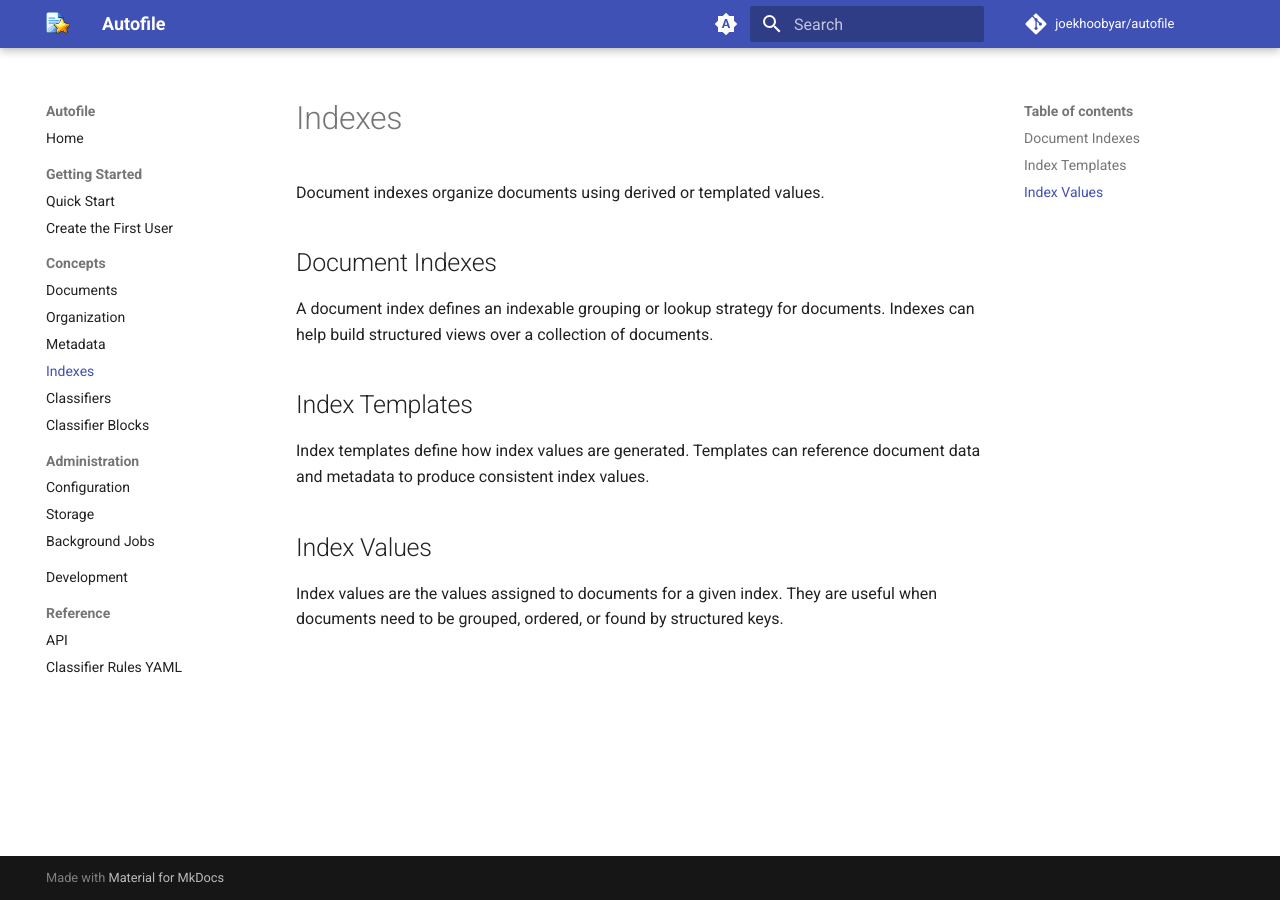
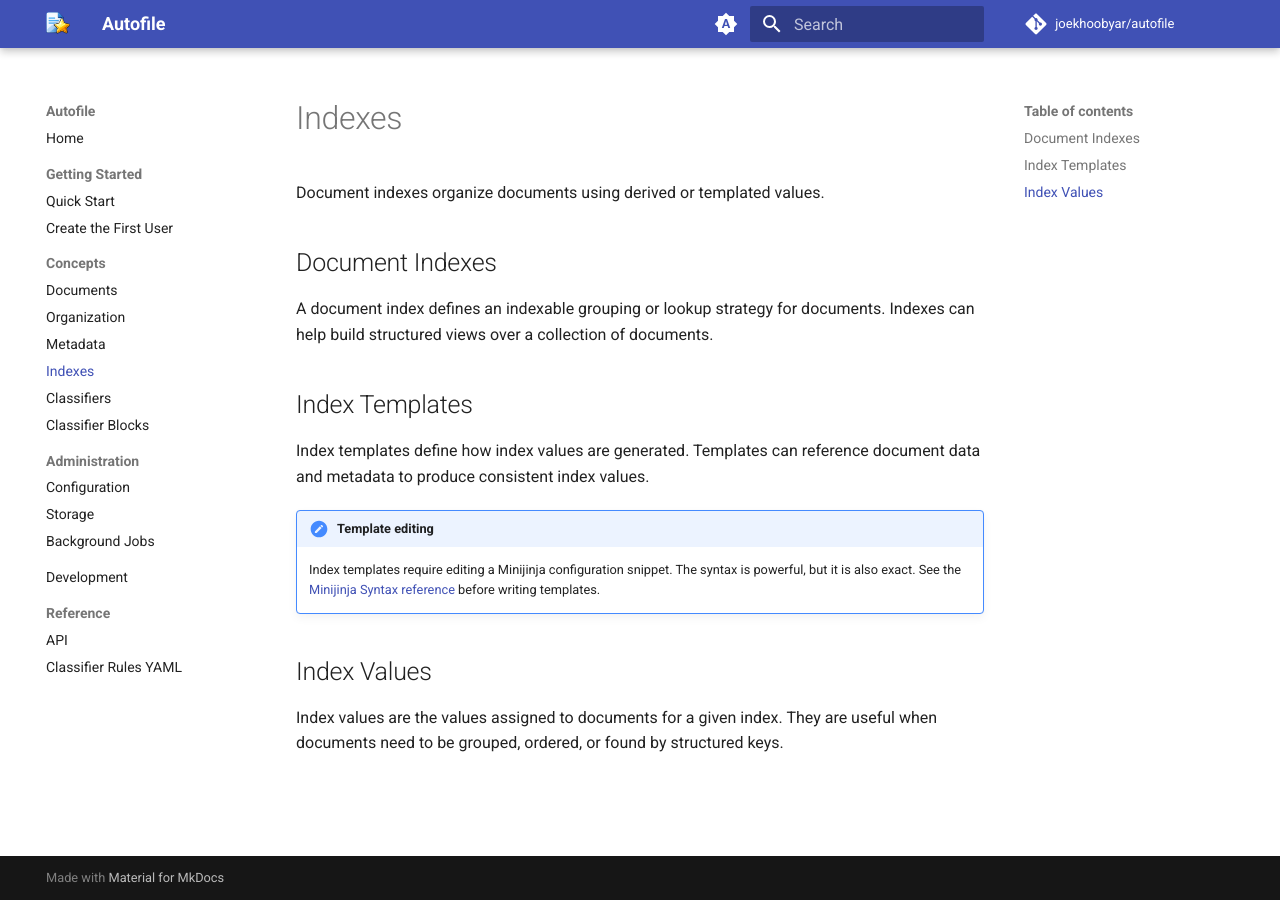
Before and after one commit to joekhoobyar/autofile, an MkDocs documentation site: the page built from docs/concepts/indexes.md, in a window 1280 px wide. Built offline with MkDocs 1.6.1 and Material for MkDocs 9.7.7, drawn with Linux system fonts in a browser that asks for light colours; comment, search, counter and statistics services are not loaded.

Commit message:
docs: add reference to Minijinja

```diff
--- a/docs/concepts/indexes.md
+++ b/docs/concepts/indexes.md
@@ -10,6 +10,9 @@ A document index defines an indexable grouping or lookup strategy for documents.
 
 Index templates define how index values are generated. Templates can reference document data and metadata to produce consistent index values.
 
+!!! note "Template editing"
+    Index templates require editing a Minijinja configuration snippet. The syntax is powerful, but it is also exact. See the [Minijinja Syntax reference](https://docs.rs/minijinja/latest/minijinja/syntax/) before writing templates.
+
 ## Index Values
 
 Index values are the values assigned to documents for a given index. They are useful when documents need to be grouped, ordered, or found by structured keys.
```
